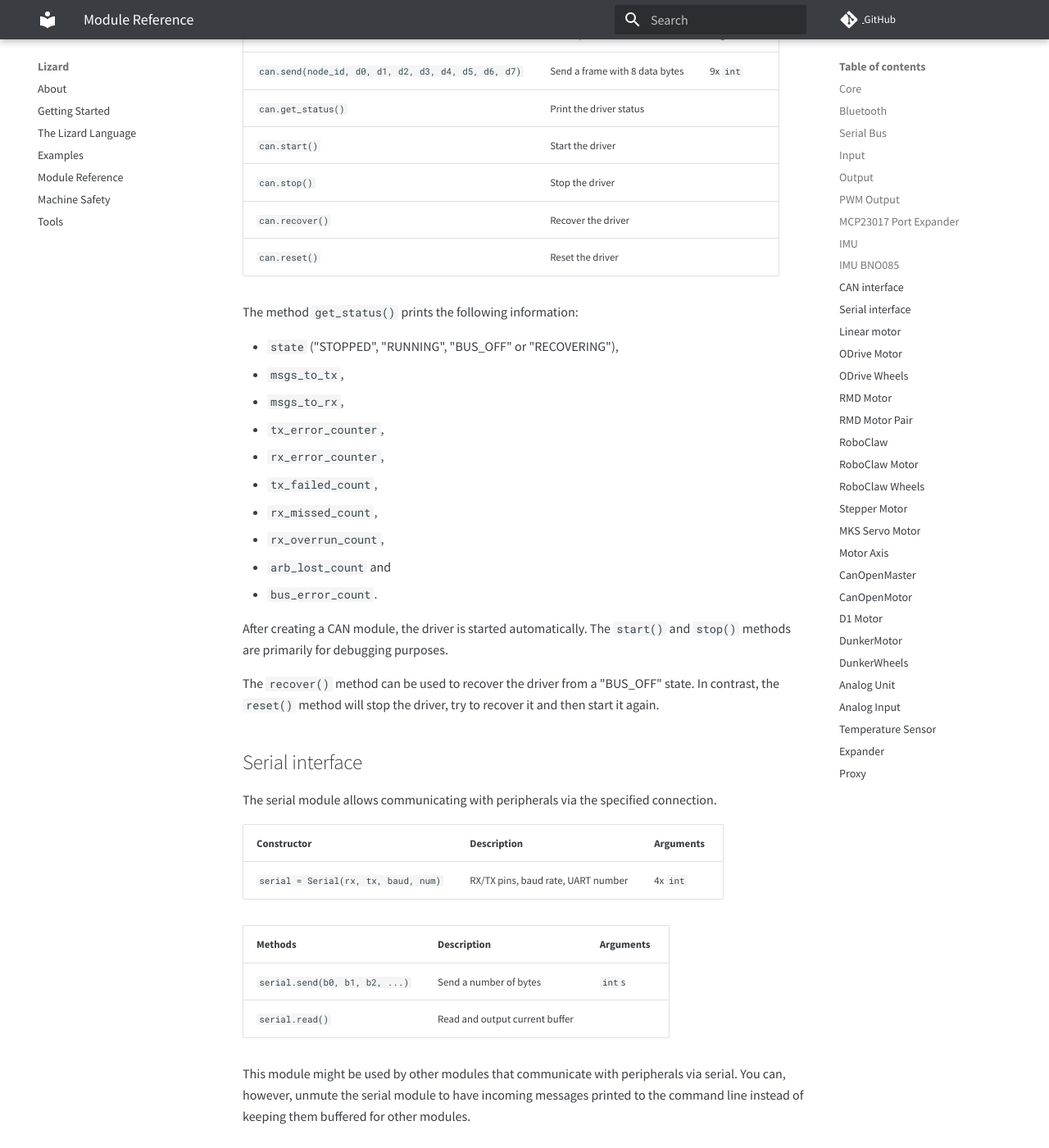
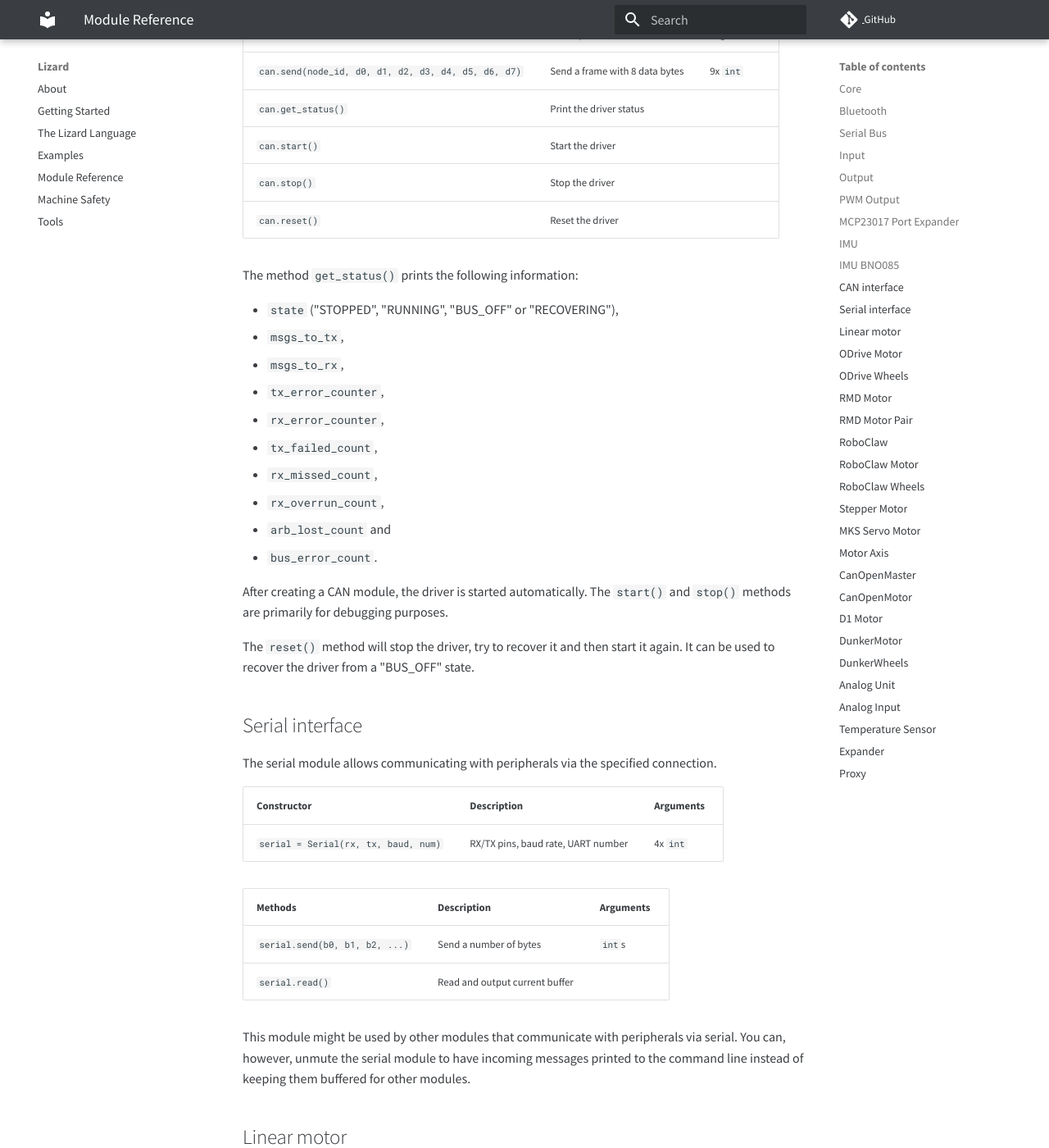
Before and after one commit to zauberzeug/lizard, an MkDocs documentation site: the page built from docs/module_reference.md, in a window 1280 px wide and 1400 px high, scrolled down 13397 px. Shown: the whole window at 82% size. Built offline with MkDocs 1.6.1 and Material for MkDocs 9.7.7, drawn with Linux system fonts in a browser that asks for light colours; comment, search, counter and statistics services are not loaded.

Commit message:
remove recover() method in favor of reset()
Co-Authored-By: Claude Opus 4.6 <noreply@anthropic.com>

```diff
--- a/docs/module_reference.md
+++ b/docs/module_reference.md
@@ -411,7 +411,6 @@ The CAN module allows communicating with peripherals on the specified CAN bus.
 | `can.get_status()`                                  | Print the driver status        |           |
 | `can.start()`                                       | Start the driver               |           |
 | `can.stop()`                                        | Stop the driver                |           |
-| `can.recover()`                                     | Recover the driver             |           |
 | `can.reset()`                                       | Reset the driver               |           |
 
 The method `get_status()` prints the following information:
@@ -430,8 +429,8 @@ The method `get_status()` prints the following information:
 After creating a CAN module, the driver is started automatically.
 The `start()` and `stop()` methods are primarily for debugging purposes.
 
-The `recover()` method can be used to recover the driver from a "BUS_OFF" state.
-In contrast, the `reset()` method will stop the driver, try to recover it and then start it again.
+The `reset()` method will stop the driver, try to recover it and then start it again.
+It can be used to recover the driver from a "BUS_OFF" state.
 
 ## Serial interface
 
```
Also changed, not shown: 1 other file.
